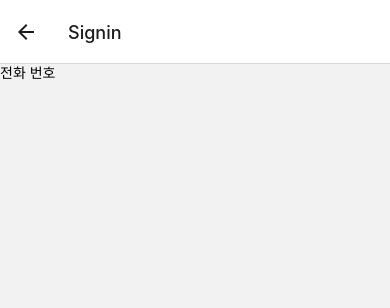
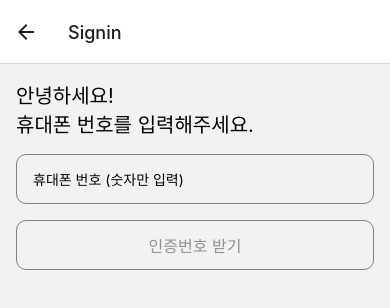
Before and after one commit to UVC-InternShip/project_FE, a React Native app: screen /Auth in a window 390 px wide. Both pictures are taken after a click on the element "로그인". Shown: the top 308 px of the page. Built offline with nearby package versions, Linux system fonts and the light colour scheme.

Commit message:
회원가입 및 로그인 페이지 - 회원가입 페이지 기본 레이아웃 작업 - 로그인 페이지 기본 레이아웃 작업 - api 연동 전단계까지 진행 완료

```diff
--- a/App.tsx
+++ b/App.tsx
@@ -6,7 +6,7 @@
  */
 
 import {NavigationContainer} from '@react-navigation/native';
-import React, {useEffect, useState} from 'react';
+import React, {useEffect, useRef, useState} from 'react';
 import {createNativeStackNavigator} from '@react-navigation/native-stack';
 import TabNavigator from './src/router/TabNav';
 import {Text, View} from 'react-native';
@@ -26,6 +26,8 @@ const Stack = createNativeStackNavigator();
 export default function App(): JSX.Element {
   const [isLoading, setIsLoading] = useState(true);
   const [isLogin, setIsLogin] = useAtom(isLoggedInAtom);
+  const [isNavigatorReady, setIsNavigatorReady] = useState(false);
+  const navigatorRef = useRef(null);
   useEffect(() => {
     // SplashScreen.show();
     setTimeout(() => {
@@ -53,7 +55,9 @@ export default function App(): JSX.Element {
     return <SplashScreenPage />;
   }
   return (
-    <NavigationContainer>
+    <NavigationContainer
+      ref={navigatorRef}
+      onReady={() => setIsNavigatorReady(true)}>
       <Stack.Navigator>
         {isLogin ? (
           <>
@@ -89,8 +93,16 @@ export default function App(): JSX.Element {
           />
         )}
         {/* signuppage & loginpage */}
-        <Stack.Screen name="Signup" component={SignupPage} />
-        <Stack.Screen name="Signin" component={SigninPage} />
+        <Stack.Screen name="Signup">
+          {props => (
+            <SignupPage {...props} isNavigatorReady={isNavigatorReady} />
+          )}
+        </Stack.Screen>
+        <Stack.Screen name="Signin">
+          {props => (
+            <SigninPage {...props} isNavigatorReady={isNavigatorReady} />
+          )}
+        </Stack.Screen>
         <Stack.Screen name="Search" component={SearchPage} />
       </Stack.Navigator>
     </NavigationContainer>
--- a/src/components/Button.tsx
+++ b/src/components/Button.tsx
@@ -1,5 +1,5 @@
 import React from 'react';
-import {Pressable} from 'react-native';
+import {Pressable, View} from 'react-native';
 
 interface ButtonProps {
   onPress: () => void;
@@ -12,6 +12,8 @@ interface ButtonProps {
   };
   paddingHorizontal?: number;
   paddingVertical?: number;
+  style?: View['props']['style'];
+  disabled?: boolean;
 }
 
 function CustomButton({
@@ -20,15 +22,21 @@ function CustomButton({
   hitSlop = {left: 0, right: 0, top: 0, bottom: 0}, // 기본값 설정
   paddingHorizontal,
   paddingVertical,
+  style,
+  disabled,
 }: ButtonProps) {
   return (
     <Pressable
       onPress={onPress}
+      disabled={disabled}
       hitSlop={hitSlop}
-      style={{
-        paddingHorizontal,
-        paddingVertical,
-      }}>
+      style={[
+        {
+          paddingHorizontal,
+          paddingVertical,
+        },
+        style,
+      ]}>
       {children}
     </Pressable>
   );
--- a/src/page/SigninPage.tsx
+++ b/src/page/SigninPage.tsx
@@ -1,20 +1,131 @@
-import React, {useState} from 'react';
-import {TextInput, View} from 'react-native';
+import {NavigationProp} from '@react-navigation/native';
+import React, {useEffect, useState} from 'react';
+import {StyleSheet, TextInput, View} from 'react-native';
+import Typo from '../components/Typo';
+import CustomButton from '../components/Button';
+import {isLoggedInAtom} from '../store/atom/auth';
+import {useAtom} from 'jotai';
 
-function SigninPage(): JSX.Element {
+interface SigninPageProps {
+  navigation: NavigationProp<any>;
+  isNavigatorReady: boolean;
+}
+function SigninPage({
+  navigation,
+  isNavigatorReady,
+}: SigninPageProps): JSX.Element {
   const [phoneNumber, setPhoneNumber] = useState('');
+  const [activateBtn, setActivateBtn] = useState(false);
+  const [isSendClicked, setIsSendClicked] = useState(false);
+  const [authCode, setAuthCode] = useState('');
+  const [isLogin, setIsLogin] = useAtom(isLoggedInAtom);
+  const [isFailLogin, setIsFailLogin] = useState(false);
 
+  const pressSendBtn = () => {
+    // 핸드폰 번호 인증 api 요청
+    console.log('인증번호 전송');
+    setIsSendClicked(true);
+  };
+
+  useEffect(() => {
+    setActivateBtn(phoneNumber.length >= 10);
+  }, [phoneNumber]);
+
+  const checkCodeAndSignin = () => {
+    console.log('로그인 시도');
+    setIsLogin(true);
+    // setIsCodeConfirmed(true);
+    // 실제 로직은 이 버튼을 클릭하게 되면 api 요청이 발생한다.
+    // 응답으로 Ok 가 오면 setIsLogin(true)를 호출한다.
+    // 실패하면 에러 메시지를 보여준다.
+    // setIsFailLogin(true);
+  };
+
+  useEffect(() => {
+    if (isNavigatorReady && isLogin) {
+      navigation.navigate('Main');
+    }
+  }, [isNavigatorReady, isLogin, navigation]);
   return (
-    <View>
-      <TextInput
-        placeholder="전화 번호"
-        value={phoneNumber}
-        onChangeText={setPhoneNumber}
-      />
-      {/* Signup Button */}
-      {/* Signup Success Alert */}
+    <View style={styles.container}>
+      <View style={styles.textContainer}>
+        <Typo color="black" fontSize={20}>
+          안녕하세요!
+        </Typo>
+        <Typo color="black" fontSize={20}>
+          휴대폰 번호를 입력해주세요.
+        </Typo>
+      </View>
+      <View style={styles.inputContainer}>
+        <TextInput
+          style={styles.input}
+          placeholder="휴대폰 번호 (숫자만 입력)"
+          value={phoneNumber}
+          onChangeText={setPhoneNumber}
+          keyboardType="number-pad"
+        />
+      </View>
+      <CustomButton
+        onPress={pressSendBtn}
+        style={styles.button}
+        disabled={!activateBtn}>
+        <Typo color={activateBtn ? 'black' : '#919191'} fontSize={16}>
+          인증번호 받기
+        </Typo>
+      </CustomButton>
+      {isSendClicked && (
+        <View style={styles.inputContainer}>
+          <TextInput
+            style={styles.input}
+            placeholder="인증 번호 입력"
+            value={authCode}
+            onChangeText={setAuthCode}
+            keyboardType="number-pad"
+          />
+          <CustomButton onPress={checkCodeAndSignin} style={styles.button}>
+            <Typo color="black" fontSize={16}>
+              인증번호 확인
+            </Typo>
+          </CustomButton>
+        </View>
+      )}
+      {/* {isFailLogin && (
+        <Typo color='red' fontSize={16}>
+          비밀번호가 일치하지 않습니다.
+        </Typo>
+      )} */}
     </View>
   );
 }
 
+const styles = StyleSheet.create({
+  container: {
+    paddingHorizontal: 16,
+  },
+  textContainer: {
+    paddingTop: 16,
+  },
+  inputContainer: {
+    marginTop: 16,
+  },
+  input: {
+    width: '100%',
+    paddingHorizontal: 16,
+    borderWidth: 1,
+    borderColor: 'gray',
+    borderRadius: 10,
+    height: 50,
+  },
+  button: {
+    width: '100%',
+    borderWidth: 1,
+    marginTop: 16,
+    borderColor: 'gray',
+    alignItems: 'center',
+    justifyContent: 'center',
+    borderRadius: 10,
+    height: 50,
+  },
+});
+
 export default SigninPage;
--- a/src/page/SignupPage.tsx
+++ b/src/page/SignupPage.tsx
@@ -1,29 +1,145 @@
-import React, {useState} from 'react';
-import {TextInput, View} from 'react-native';
+import React, {useEffect, useState} from 'react';
+import {StyleSheet, TextInput, View} from 'react-native';
+import Typo from '../components/Typo';
+import CustomButton from '../components/Button';
+import {NavigationProp} from '@react-navigation/native';
+import {useAtom} from 'jotai';
+import {isLoggedInAtom} from '../store/atom/auth';
 
-function SignupPage(): JSX.Element {
+interface SignupPageProps {
+  navigation: NavigationProp<any>;
+  isNavigatorReady: boolean;
+}
+function SignupPage({
+  navigation,
+  isNavigatorReady,
+}: SignupPageProps): JSX.Element {
+  // const [nickname, setNickname] = useState('');
+  const [phoneNumber, setPhoneNumber] = useState('');
+  const [activateBtn, setActivateBtn] = useState(false);
+  const [isSendClicked, setIsSendClicked] = useState(false);
+  const [authCode, setAuthCode] = useState('');
+  const [isCodeConfirmed, setIsCodeConfirmed] = useState(false);
   const [nickname, setNickname] = useState('');
-  const [phoneNumber, setPhoneNumber] = useState('');
+  // const setIsLogin = useSetAtom(isLoggedInAtom);
+  const [isLogin, setIsLogin] = useAtom(isLoggedInAtom);
+  // const navigator = useNavigation();
+  const pressSendBtn = () => {
+    // 핸드폰 번호 인증 api 요청
+    console.log('인증번호 전송');
+    setIsSendClicked(true);
+  };
 
+  useEffect(() => {
+    setActivateBtn(phoneNumber.length >= 10);
+  }, [phoneNumber]);
+
+  const checkAuthCode = () => {
+    console.log('인증번호 확인');
+    setIsCodeConfirmed(true);
+  };
+
+  const pressSingUp = () => {
+    console.log('회원가입');
+    setIsLogin(true);
+  };
+
+  useEffect(() => {
+    if (isNavigatorReady && isLogin) {
+      navigation.navigate('Main');
+    }
+  }, [isNavigatorReady, isLogin, navigation]);
   return (
-    <View>
-      <TextInput
-        placeholder="닉네임"
-        value={nickname}
-        onChangeText={setNickname}
-      />
-      {/* Nickname Check Alert */}
+    <View style={styles.container}>
+      <View style={styles.textContainer}>
+        <Typo color="black" fontSize={20}>
+          안녕하세요!
+        </Typo>
+        <Typo color="black" fontSize={20}>
+          휴대폰 번호를 입력해주세요.
+        </Typo>
+      </View>
+      <View style={styles.inputContainer}>
+        <TextInput
+          style={styles.input}
+          placeholder="휴대폰 번호 (숫자만 입력)"
+          value={phoneNumber}
+          onChangeText={setPhoneNumber}
+          keyboardType="number-pad"
+        />
+      </View>
 
-      {/* Phone Number Check Alert */}
-      <TextInput
-        placeholder="전화번호"
-        value={phoneNumber}
-        onChangeText={setPhoneNumber}
-      />
-      {/* Signup Button */}
-      {/* Signup Success Alert */}
+      <CustomButton
+        onPress={pressSendBtn}
+        style={styles.button}
+        disabled={!activateBtn}>
+        <Typo color={activateBtn ? 'black' : '#919191'} fontSize={16}>
+          인증번호 받기
+        </Typo>
+      </CustomButton>
+      {isSendClicked && (
+        <View style={styles.inputContainer}>
+          <TextInput
+            style={styles.input}
+            placeholder="인증 번호 입력"
+            value={authCode}
+            onChangeText={setAuthCode}
+            keyboardType="number-pad"
+          />
+          <CustomButton onPress={checkAuthCode} style={styles.button}>
+            <Typo color="black" fontSize={16}>
+              인증번호 확인
+            </Typo>
+          </CustomButton>
+        </View>
+      )}
+      {isCodeConfirmed && (
+        <View style={styles.inputContainer}>
+          <TextInput
+            style={styles.input}
+            placeholder="닉네임을 입력하세요."
+            value={nickname}
+            onChangeText={setNickname}
+          />
+          <CustomButton onPress={pressSingUp} style={styles.button}>
+            <Typo color="black" fontSize={16}>
+              회원가입
+            </Typo>
+          </CustomButton>
+        </View>
+      )}
     </View>
   );
 }
 
+const styles = StyleSheet.create({
+  container: {
+    paddingHorizontal: 16,
+  },
+  textContainer: {
+    paddingTop: 16,
+  },
+  inputContainer: {
+    marginTop: 16,
+  },
+  input: {
+    width: '100%',
+    paddingHorizontal: 16,
+    borderWidth: 1,
+    borderColor: 'gray',
+    borderRadius: 10,
+    height: 50,
+  },
+  button: {
+    width: '100%',
+    borderWidth: 1,
+    marginTop: 16,
+    borderColor: 'gray',
+    alignItems: 'center',
+    justifyContent: 'center',
+    borderRadius: 10,
+    height: 50,
+  },
+});
+
 export default SignupPage;
```
